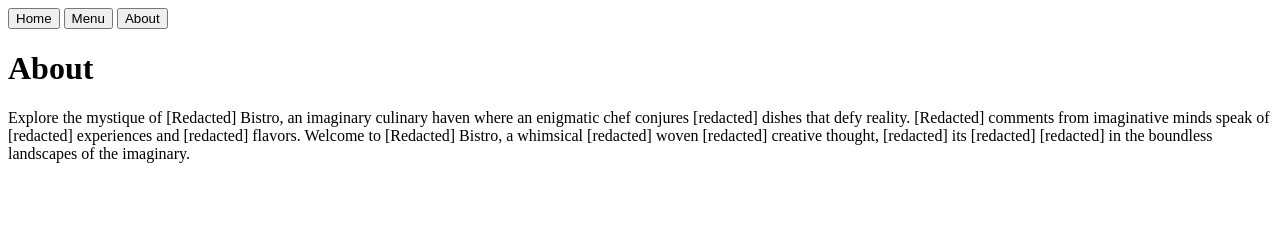
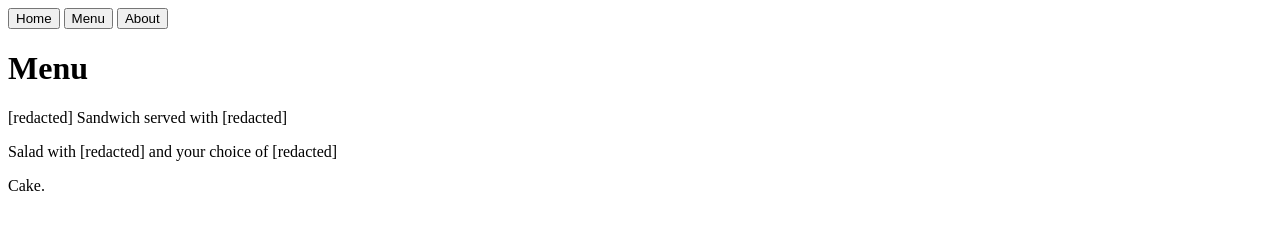
Before and after one commit to eric-j-owen/odin-restaurant, a website built with webpack: page dist/index.html in a window 1280 px wide. Both pictures are taken after a click on the button "Menu". Built offline with nearby package versions, Linux system fonts and the light colour scheme.

Commit message:
Adds page switching functionality

```diff
--- a/src/home.js
+++ b/src/home.js
@@ -6,7 +6,7 @@ export default function home() {
     const h2 = document.createElement("h2");
     const pHours = document.createElement("p");
 
-    const h1Text = document.createTextNode("[redacted] Bistrot");
+    const h1Text = document.createTextNode("[redacted] Bistro");
     const pText = document.createTextNode(
         "We do not serve food, please don't visit as we don't exist."
     );
--- a/src/index.js
+++ b/src/index.js
@@ -2,4 +2,17 @@ import home from "./home";
 import menu from "./menu";
 import about from "./about";
 
-about();
+const content = document.querySelector('#content');
+home();
+document.querySelector("nav").addEventListener("click", (e) => {
+    if (e.target.classList.contains("home")) {
+        content.textContent = '';
+        home();
+    } else if (e.target.classList.contains("menu")) {
+        content.textContent = '';
+        menu();
+    } else if (e.target.classList.contains("about")) {
+        content.textContent = '';
+        about();
+    }
+});
```
Also changed, not shown: dist/index.html, dist/main.js.
